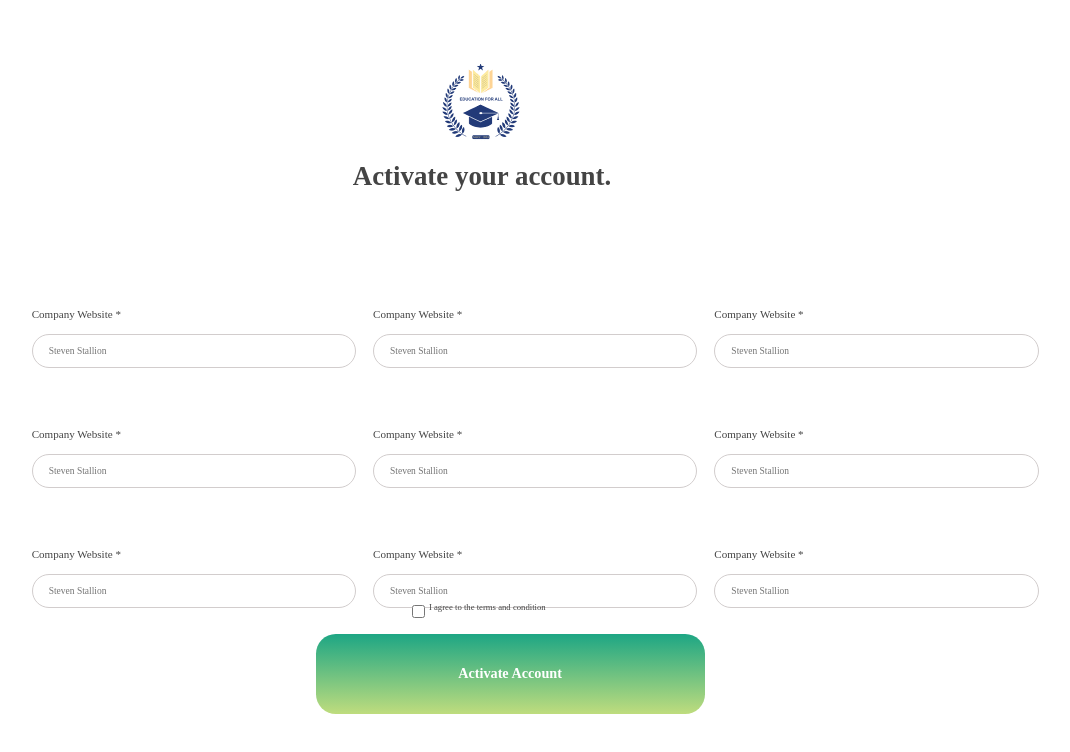
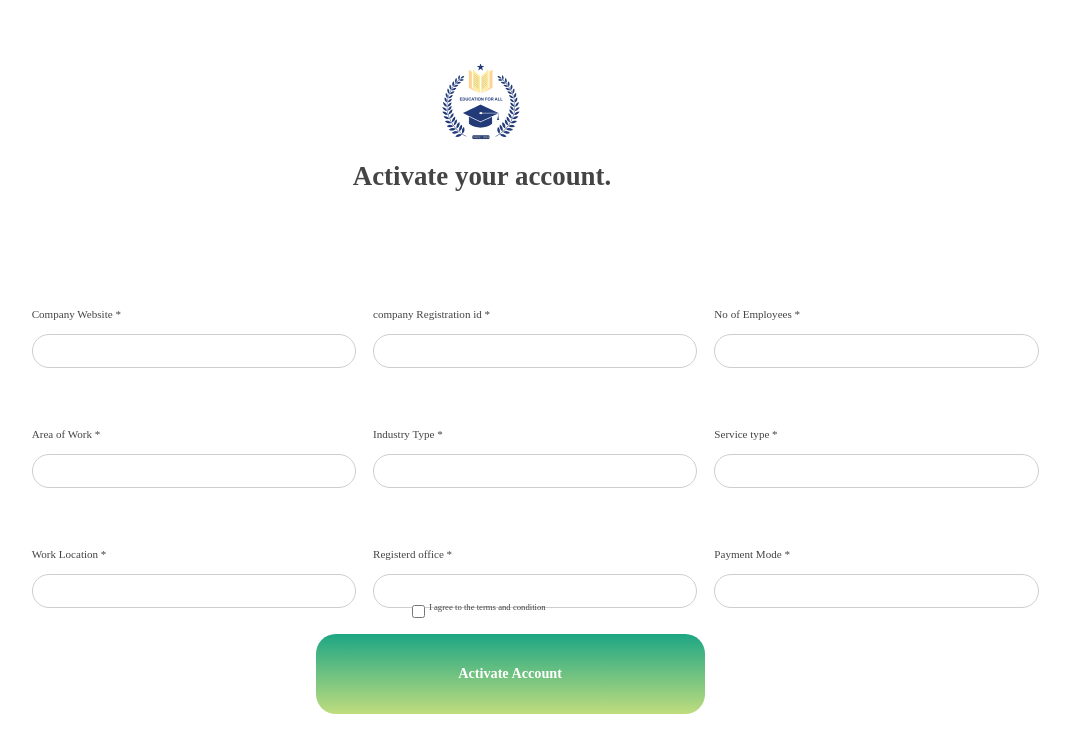
Before and after one commit to matrolat/IconnectI, a React (Create React App) app in the folder client/: page /Activation in a window 1280 px wide. Shown: the top 752 px of the page, without its empty margins (158-1228 px from the left). Built offline with nearby package versions, Linux system fonts and the light colour scheme.

Commit message:
Update Company_Activation Page

```diff
--- a/client/src/Pages/Company_Activation/Company_Activation.jsx
+++ b/client/src/Pages/Company_Activation/Company_Activation.jsx
@@ -26,27 +26,27 @@ export default function
               </span>
               <input
                 type="text"
-                placeholder="Steven Stallion"
+                placeholder=""
                 class="activation-input"
               />
             </div>
             <div class="activation-container">
               <span class="activation-container-text">
-                <span class="activation-text">Company Website *</span>
+                <span class="activation-text">Area of Work *</span>
               </span>
               <input
                 type="text"
-                placeholder="Steven Stallion"
+                placeholder=""
                 class="activation-input"
               />
             </div>
             <div class="activation-container">
               <span class="activation-container-text">
-                <span class="activation-text">Company Website *</span>
+                <span class="activation-text">Work Location *</span>
               </span>
               <input
                 type="text"
-                placeholder="Steven Stallion"
+                placeholder=""
                 class="activation-input"
               />
             </div>
@@ -54,31 +54,31 @@ export default function
             <div className="activation-inner-container">
             <div class="activation-container">
               <span class="activation-container-text">
-                <span class="activation-text">Company Website *</span>
+                <span class="activation-text">company Registration id *</span>
               </span>
               <input
                 type="text"
-                placeholder="Steven Stallion"
+                placeholder=""
                 class="activation-input"
               />
             </div>
             <div class="activation-container">
               <span class="activation-container-text">
-                <span class="activation-text">Company Website *</span>
+                <span class="activation-text">Industry Type *</span>
               </span>
               <input
                 type="text"
-                placeholder="Steven Stallion"
+                placeholder=""
                 class="activation-input"
               />
             </div>
             <div class="activation-container">
               <span class="activation-container-text">
-                <span class="activation-text">Company Website *</span>
+                <span class="activation-text">Registerd office *</span>
               </span>
               <input
                 type="text"
-                placeholder="Steven Stallion"
+                placeholder=""
                 class="activation-input"
               />
             </div>
@@ -86,31 +86,31 @@ export default function
             <div className="activation-inner-container">
             <div class="activation-container">
               <span class="activation-container-text">
-                <span class="activation-text">Company Website *</span>
+                <span class="activation-text">No of Employees *</span>
               </span>
               <input
                 type="text"
-                placeholder="Steven Stallion"
+                placeholder=""
                 class="activation-input"
               />
             </div>
             <div class="activation-container">
               <span class="activation-container-text">
-                <span class="activation-text">Company Website *</span>
+                <span class="activation-text">Service type *</span>
               </span>
               <input
                 type="text"
-                placeholder="Steven Stallion"
+                placeholder=""
                 class="activation-input"
               />
             </div>
             <div class="activation-container">
               <span class="activation-container-text">
-                <span class="activation-text">Company Website *</span>
+                <span class="activation-text">Payment Mode *</span>
               </span>
               <input
                 type="text"
-                placeholder="Steven Stallion"
+                placeholder=""
                 class="activation-input"
               />
             </div>
@@ -131,100 +131,6 @@ export default function
             </div>
           </div>
 
-          {/* <div class="company-activation-email">
-            <span class="company-activation-text04">
-              <span class="company-activation-text05">
-                company Registration id *
-              </span>
-            </span>
-            <input
-              type="text"
-              placeholder="E1398hd"
-              class="company-activation-input1"
-            />
-          </div>
-          <div class="company-activation-pass">
-            <span class="company-activation-text06">
-              <span class="company-activation-text07">Area of Work *</span>
-            </span>
-            <div class="company-activation-input2">
-              <span class="company-activation-text08">
-                <span>rfergrgrgrgg</span>
-              </span>
-              <img
-                src="public/external/vector0308-s88f.svg"
-                alt="Vector0308"
-                class="company-activation-vector"
-              />
-            </div>
-          </div>
-          <div class="company-activation-name1">
-            <span class="company-activation-text10">
-              <span class="company-activation-text11">Industry Type *</span>
-            </span>
-            <input
-              type="text"
-              placeholder="Steven Stallion"
-              class="company-activation-input3"
-            />
-          </div>
-          <div class="company-activation-name2">
-            <span class="company-activation-text12">
-              <span class="company-activation-text13">Registerd office *</span>
-            </span>
-            <input
-              type="text"
-              placeholder="Steven Stallion"
-              class="company-activation-input4"
-            />
-          </div>
-          <div class="company-activation-email1">
-            <span class="company-activation-text14">
-              <span class="company-activation-text15">No of Employees *</span>
-            </span>
-            <input
-              type="text"
-              placeholder="Example@gmail.com"
-              class="company-activation-input5"
-            />
-          </div>
-          <div class="company-activation-name3">
-            <span class="company-activation-text16">
-              <span class="company-activation-text17">Service type *</span>
-            </span>
-            <input
-              type="text"
-              placeholder="Steven Stallion"
-              class="company-activation-input6"
-            />
-          </div>
-          <div class="company-activation-name4">
-            <span class="company-activation-text18">
-              <span class="company-activation-text19">Payment Mode *</span>
-            </span>
-            <input
-              type="text"
-              placeholder="Steven Stallion"
-              class="company-activation-input7"
-            />
-          </div>
-          <div class="company-activation-name5">
-            <span class="company-activation-text24">
-              <span class="company-activation-text25">Work Location *</span>
-            </span>
-            <div class="company-activation-input8">
-              <span class="company-activation-text26">
-                <span>efegregrgreg</span>
-              </span>
-              <img
-                src="public/external/vector0311-bqt.svg"
-                alt="Vector0311"
-                class="company-activation-vector1"
-              />
-            </div>
-          </div> */}
-
-
 
         </div>
       </div>
```
